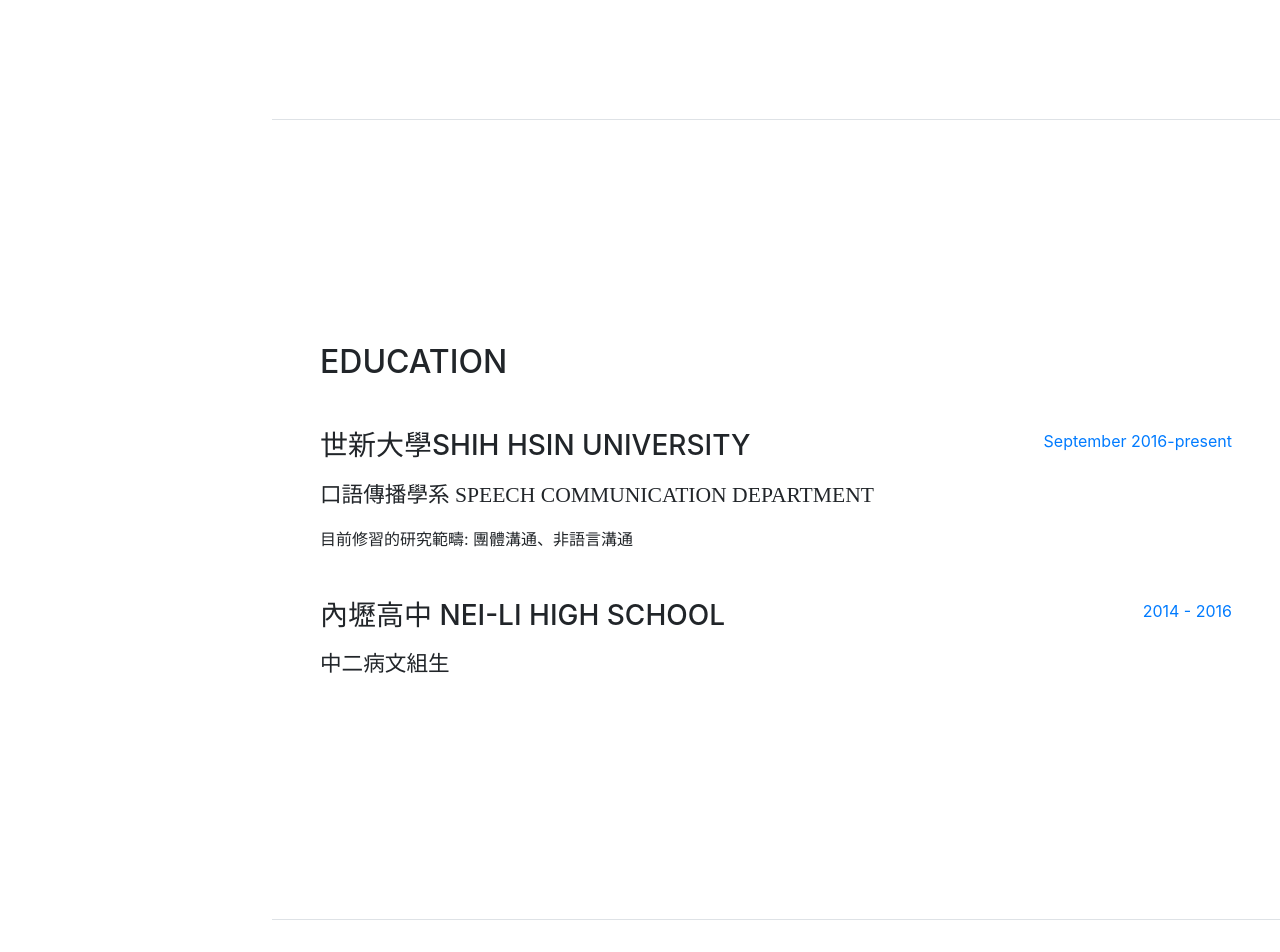
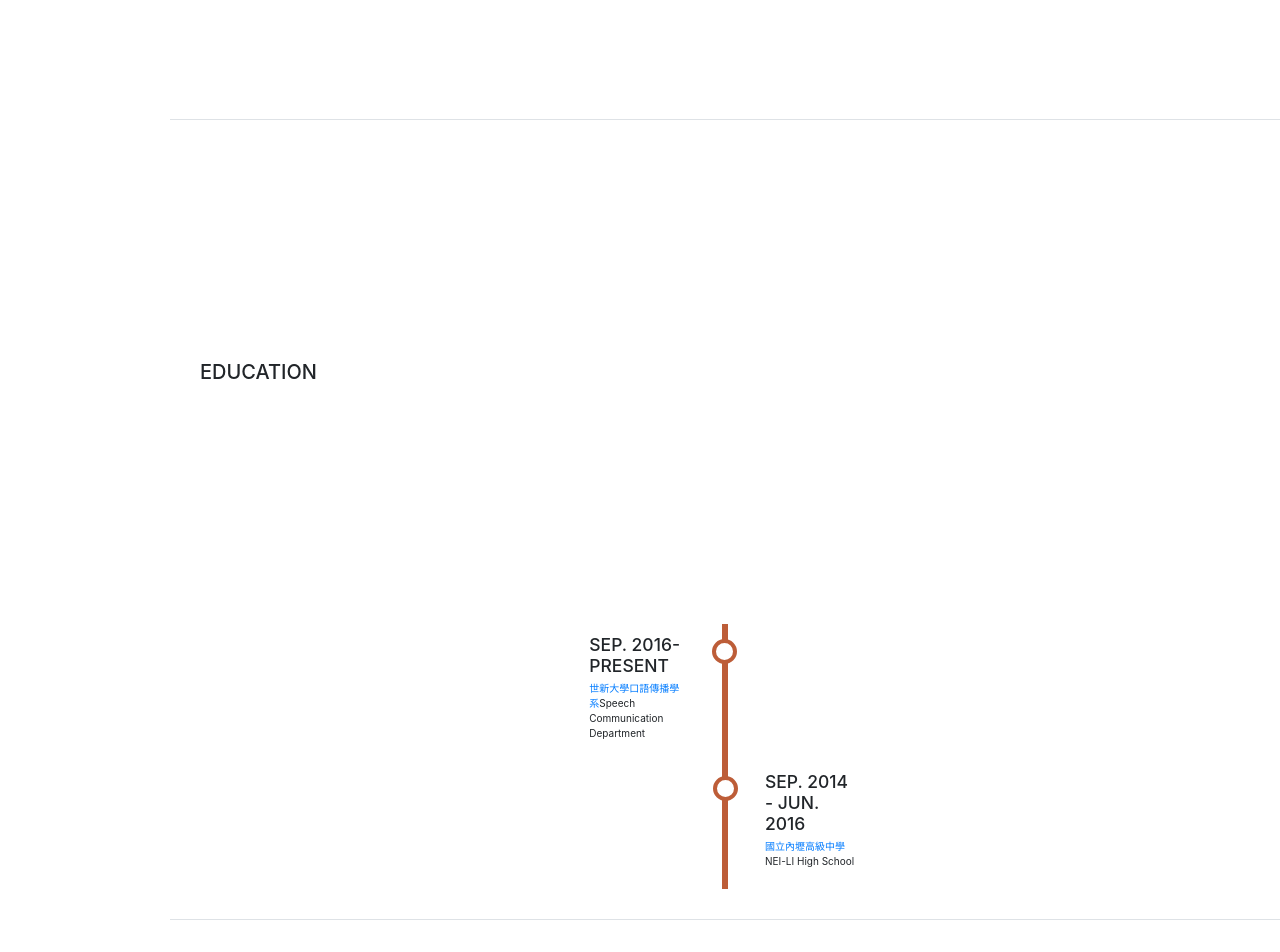
Before and after one commit to YueTsou01/YueTsou01.github.io, a website with bundled scripts: page index.html in a window 1280 px wide. Shown: the part 1480-2432 px from the top of the page. Built offline with nearby package versions, Linux system fonts and the light colour scheme; a web font is replaced by a local one.

Commit message:
TIMELINER

```diff
--- a/index.html
+++ b/index.html
@@ -19,7 +19,10 @@
 	<link href="vendor/font-awesome/css/font-awesome.min.css" rel="stylesheet">
     <link href="vendor/devicons/css/devicons.min.css" rel="stylesheet">
     <link href="vendor/simple-line-icons/css/simple-line-icons.css" rel="stylesheet">
-
+    <!--Timeliner-->
+    <link href="//netdna.bootstrapcdn.com/bootstrap/3.0.3/css/bootstrap.min.css" rel="stylesheet" id="bootstrap-css">
+    <script src="//netdna.bootstrapcdn.com/bootstrap/3.0.3/js/bootstrap.min.js"></script>
+    <script src="//code.jquery.com/jquery-1.11.1.min.js"></script>
     <!-- Custom styles for this template -->
     <link href="css/resume.min.css" rel="stylesheet">
     <link href="css/myresume.css" rel="stylesheet">
@@ -130,27 +133,22 @@
       <section class="resume-section p-3 p-lg-5 d-flex flex-column" id="education">
         <div class="my-auto">
           <h2 class="mb-5">Education</h2>
-
-          <div class="resume-item d-flex flex-column flex-md-row mb-5">
-            <div class="resume-content mr-auto">
-              <h3 class="mb-0">世新大學Shih Hsin University</h3>
-              <div class="subheading mb-3">口語傳播學系 Speech Communication Department</div>
-              <div>目前修習的研究範疇: 團體溝通、非語言溝通</div>
-            </div>
-            <div class="resume-date text-md-right">
-              <span class="text-primary">September 2016-present</span>
-            </div>
           </div>
-
-          <div class="resume-item d-flex flex-column flex-md-row">
-            <div class="resume-content mr-auto">
-              <h3 class="mb-0">內壢高中 Nei-Li High School</h3>
-              <div class="subheading mb-3">中二病文組生</div>
-            </div>
-            <div class="resume-date text-md-right">
-              <span class="text-primary">2014 -  2016</span>
-            </div>
-          </div>
+            <div class="timeline">
+			<div class="timeline-block timeline-left">
+			  <div class="timeline-content">
+			    <h3>Sep. 2016-present</h3>
+				<p><span class="text-primary">世新大學口語傳播學系</span>Speech Communication Department</p>
+			  </div>
+			</div>
+			<div class="timeline-block timeline-right">
+			  <div class="timeline-content">
+			    <h3>Sep. 2014 - Jun. 2016</h3>
+				<p><span class="text-primary">國立內壢高級中學</span>NEI-LI High School</p>
+			  </div>
+			</div>
+			</div>
+		  </div>
 
         </div>
       </section>
@@ -216,9 +214,10 @@
 
       <section class="resume-section p-3 p-lg-5 d-flex flex-column" id="interests">
         <div class="my-auto">
-          <h2 class="mb-5">Interests</h2>
-          <p>Apart from being a web developer, I enjoy most of my time being outdoors. In the winter, I am an avid skiier and novice ice climber. During the warmer months here in Colorado, I enjoy mountain biking, free climbing, and kayaking.</p>
-          <p class="mb-0">When forced indoors, I follow a number of sci-fi and fantasy genre movies and television shows, I am an aspiring chef, and I spend a large amount of my free time exploring the latest technolgy advancements in the front-end web development world.</p>
+          <h2 class="mb-5">興趣</h2>
+		  <span class="text-primary">Interests</span>
+          <p>在我的日常生活中，戲劇與表演藝術擁有很重要的意義。但同時我也喜歡寫作，我相信文字的作用與浪漫。有時也會受朋友邀請為他們的演出撰寫觀戲心得，以利他們宣傳。</p>
+          <p class="mb-0">然後這邊等等在想一下</p>
         </div>
       </section>
 
```
